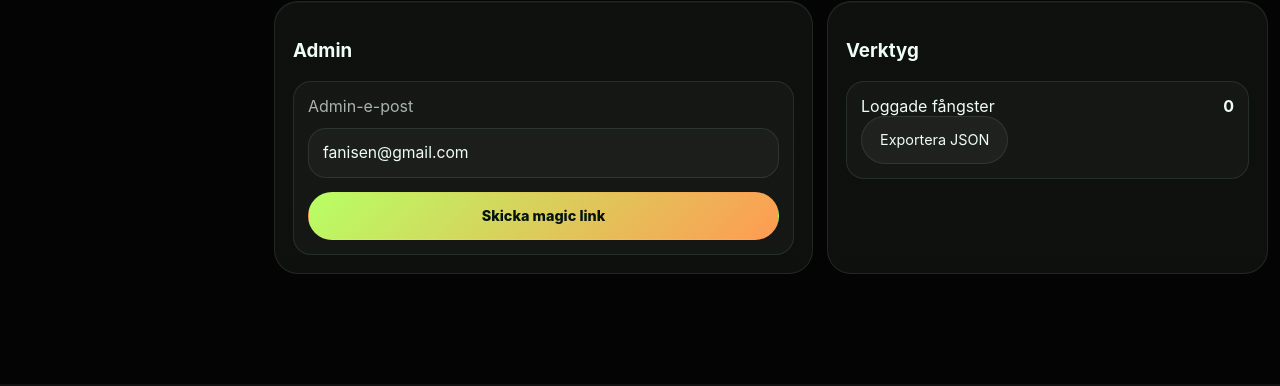
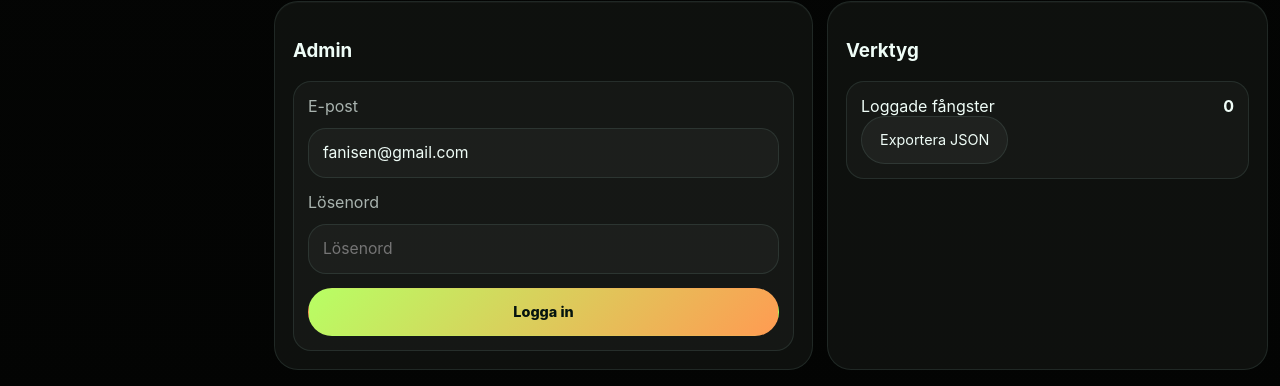
Before and after one commit to Hreidmar86/cathlin, a React (Vite) app: page / in a window 1280 px wide. Shown: the part 3070-3456 px from the top of the page. Built offline with nearby package versions, Linux system fonts and the light colour scheme; no server answers; the database is empty.

Commit message:
Switch admin login to password auth

```diff
--- a/src/App.jsx
+++ b/src/App.jsx
@@ -34,7 +34,7 @@ const INITIAL_FILTERS = {
 };
 
 export default function App() {
-  const { isAdmin, userEmail, user, authEnabled, signInWithMagicLink, signOut } = useAuth();
+  const { isAdmin, userEmail, user, authEnabled, signInWithPassword, signOut } = useAuth();
   const { catches, loading, error, source, usingDemo, refresh } = useCatches();
   const { createCatch, updateCatch, deleteCatch, saving, deletingId } = useCatchMutations({
     user,
@@ -255,7 +255,7 @@ export default function App() {
               usingDemo={usingDemo}
               userEmail={userEmail}
               isAdmin={isAdmin}
-              signInWithMagicLink={signInWithMagicLink}
+              signInWithPassword={signInWithPassword}
               signOut={signOut}
               catches={derivedCatches}
               onExport={exportJson}
--- a/src/components/settings/SettingsSection.jsx
+++ b/src/components/settings/SettingsSection.jsx
@@ -6,12 +6,13 @@ export default function SettingsSection({
   usingDemo,
   userEmail,
   isAdmin,
-  signInWithMagicLink,
+  signInWithPassword,
   signOut,
   catches,
   onExport
 }) {
   const [email, setEmail] = useState(userEmail || ADMIN_EMAILS[0] || "");
+  const [password, setPassword] = useState("");
   const [status, setStatus] = useState("");
   const [sending, setSending] = useState(false);
 
@@ -20,10 +21,11 @@ export default function SettingsSection({
     setSending(true);
     setStatus("");
     try {
-      await signInWithMagicLink(email);
-      setStatus("Magic link skickad. Kontrollera inkorgen.");
+      await signInWithPassword(email, password);
+      setPassword("");
+      setStatus("Inloggad.");
     } catch (error) {
-      setStatus(error.message || "Kunde inte skicka magic link.");
+      setStatus(error.message || "Fel e-post eller lösenord.");
     } finally {
       setSending(false);
     }
@@ -32,6 +34,7 @@ export default function SettingsSection({
   async function handleSignOut() {
     try {
       await signOut();
+      setPassword("");
       setStatus("Utloggad.");
     } catch (error) {
       setStatus(error.message || "Kunde inte logga ut.");
@@ -65,7 +68,7 @@ export default function SettingsSection({
             ) : (
               <form className="stack" onSubmit={handleSignIn}>
                 <div className="field-stack">
-                  <label htmlFor="adminEmail">Admin-e-post</label>
+                  <label htmlFor="adminEmail">E-post</label>
                   <input
                     id="adminEmail"
                     className="field"
@@ -74,10 +77,24 @@ export default function SettingsSection({
                     onChange={(event) => setEmail(event.target.value)}
                     placeholder="cathlin@example.com"
                     required
+                    autoComplete="email"
+                  />
+                </div>
+                <div className="field-stack">
+                  <label htmlFor="adminPassword">Lösenord</label>
+                  <input
+                    id="adminPassword"
+                    className="field"
+                    type="password"
+                    value={password}
+                    onChange={(event) => setPassword(event.target.value)}
+                    placeholder="Lösenord"
+                    required
+                    autoComplete="current-password"
                   />
                 </div>
                 <button className="btn primary" type="submit" disabled={sending}>
-                  {sending ? "Skickar..." : "Skicka magic link"}
+                  {sending ? "Loggar in..." : "Logga in"}
                 </button>
               </form>
             )}
--- a/src/context/AuthContext.jsx
+++ b/src/context/AuthContext.jsx
@@ -33,15 +33,16 @@ export function AuthProvider({ children }) {
     };
   }, []);
 
-  async function signInWithMagicLink(email) {
+  async function signInWithPassword(email, password) {
     if (!supabase) throw new Error("Supabase är inte konfigurerat.");
+
     const normalizedEmail = String(email || "").trim().toLowerCase();
-    const { error } = await supabase.auth.signInWithOtp({
+    const normalizedPassword = String(password || "");
+    const { error } = await supabase.auth.signInWithPassword({
       email: normalizedEmail,
-      options: {
-        shouldCreateUser: true
-      }
+      password: normalizedPassword
     });
+
     if (error) throw error;
   }
 
@@ -60,7 +61,7 @@ export function AuthProvider({ children }) {
       isAdmin: Boolean(email && ADMIN_EMAILS.includes(email)),
       loading,
       authEnabled: isSupabaseConfigured,
-      signInWithMagicLink,
+      signInWithPassword,
       signOut
     };
   }, [session, loading]);
```
Also changed, not shown: 3 other files (tests, documents, lock files or other folders).
